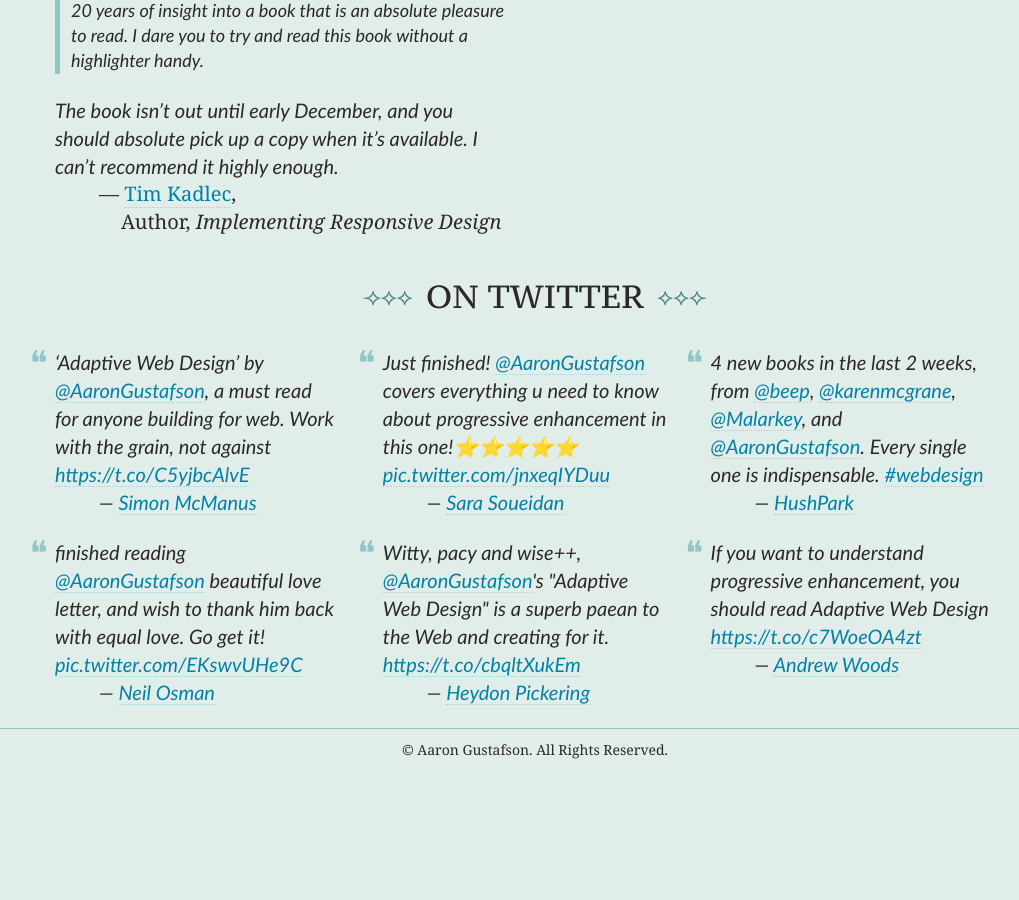
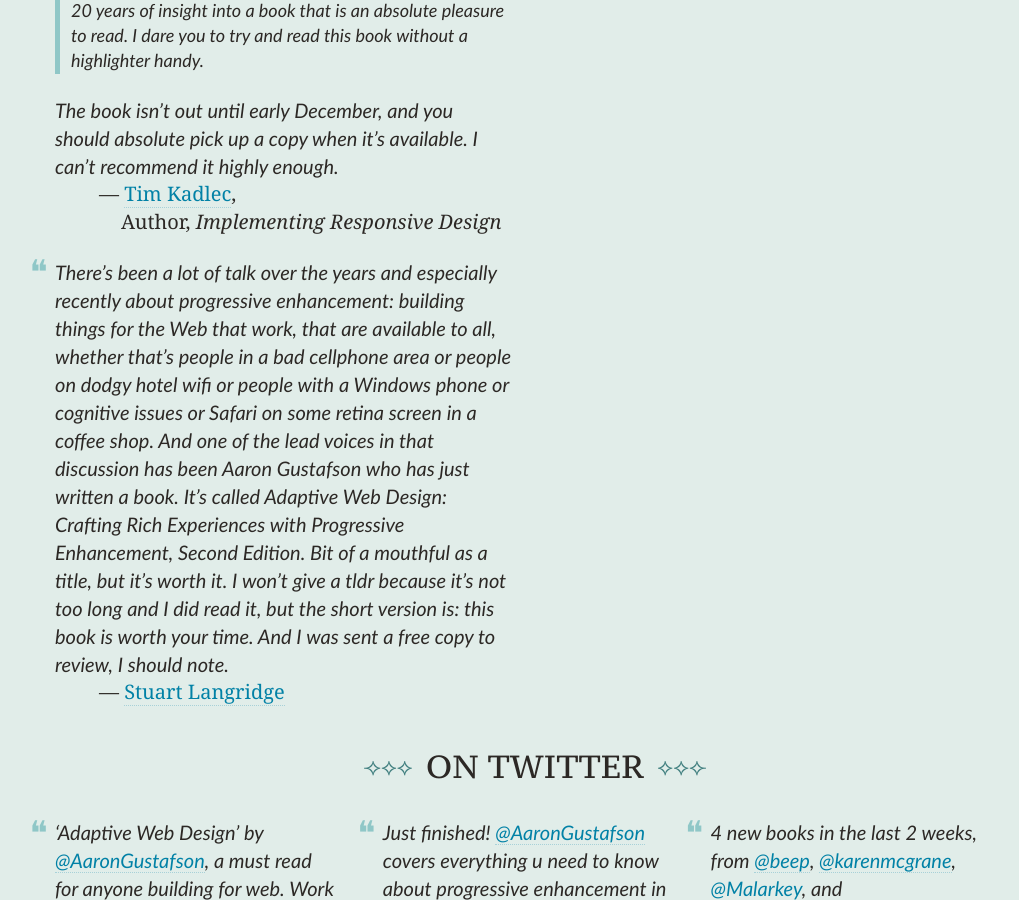
Before and after one commit to aarongustafson/adaptivewebdesign.info, a Jekyll site: the page built from 2nd-edition/reviews.html, in a window 1280 px wide and 900 px high, scrolled down 1837 px. Shown: the whole window, without its empty margins (105-1124 px from the left). Built offline with Jekyll 4.4.1, drawn with Linux system fonts in a browser that asks for light colours; comment, search, counter and statistics services are not loaded; before the commit the page ends 2607 px from its top, so only the background shows below that.

Commit message:
Adding Stuart’s review

```diff
--- a/_data/reviews-2nd-edition.yml
+++ b/_data/reviews-2nd-edition.yml
@@ -6,3 +6,7 @@
 - author: Heydon Pickering
   author_url: "http://www.amazon.com/review/R6GY0SMW3K5D9/ref=cm_cr_dp_title?ie=UTF8&amp;ASIN=0134216148&amp;channel=detail-glance&amp;nodeID=283155&amp;store=books"
   review: "At the outset of Adaptive Web Design, Aaron makes it clear that this will not be a technical book so much as a philosophical one. This is a bold move given the industry's neophilia for skills and technologies, but sets the book apart from the mere manuals that are the majority of its counterparts. What follows is paean to creating for the Web in a way that works with it, not despite it; a holistic approach that takes in performance, accessibility, usability and standards. It's rich with anecdotes, humour and insight from an author with impressive experience in the field and is not short on applicable techniques. But while so many web design books speak to me as an engineer, a coder or someone just looking to understand the latest trend, this book speaks to me as a designer and as a grown-up. That is most welcome."
+
+- author: Stuart Langridge
+  author_url: "http://www.kryogenix.org/days/2016/01/11/book-review-adaptive-web-design-by-aaron-gustafson/"
+  review: "There’s been a lot of talk over the years and especially recently about progressive enhancement: building things for the Web that work, that are available to all, whether that’s people in a bad cellphone area or people on dodgy hotel wifi or people with a Windows phone or cognitive issues or Safari on some retina screen in a coffee shop. And one of the lead voices in that discussion has been Aaron Gustafson who has just written a book. It’s called Adaptive Web Design: Crafting Rich Experiences with Progressive Enhancement, Second Edition. Bit of a mouthful as a title, but it’s worth it. I won’t give a tldr because it’s not too long and I did read it, but the short version is: this book is worth your time. And I was sent a free copy to review, I should note."
```
Also changed, not shown: 6 other files.
